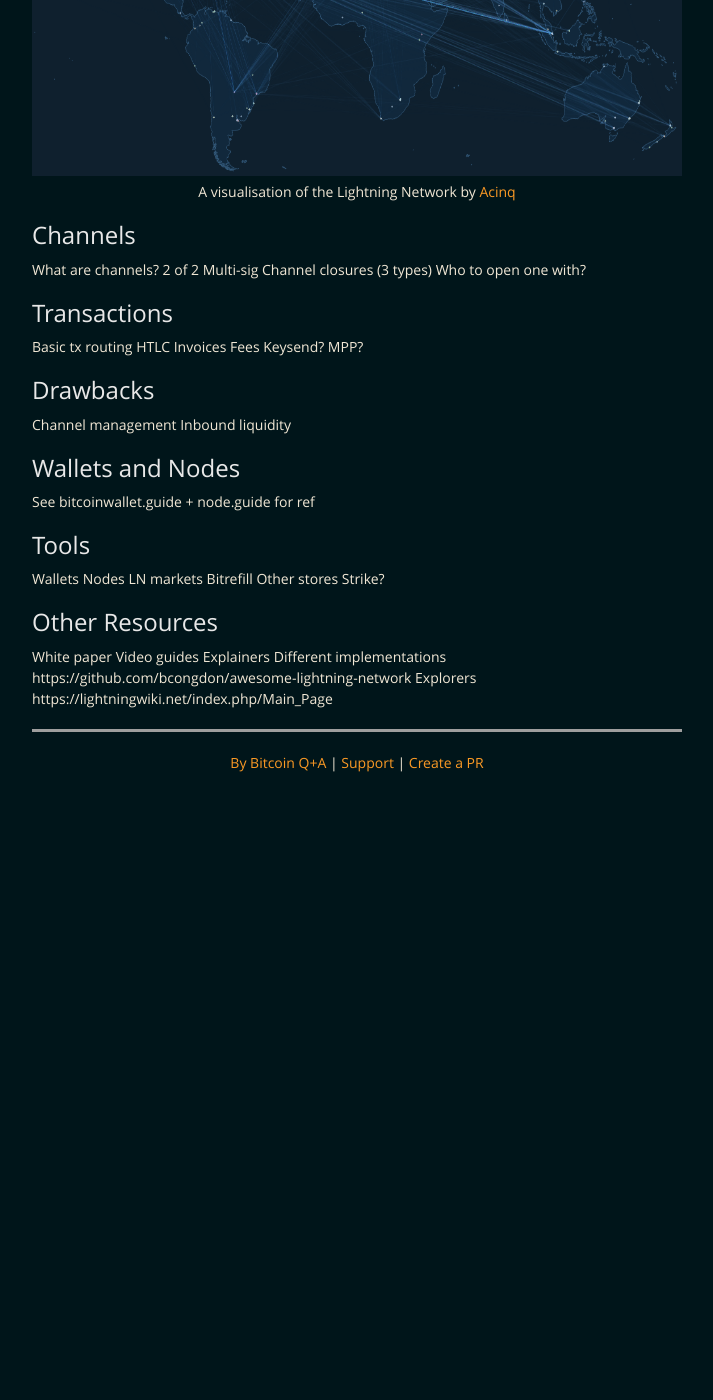
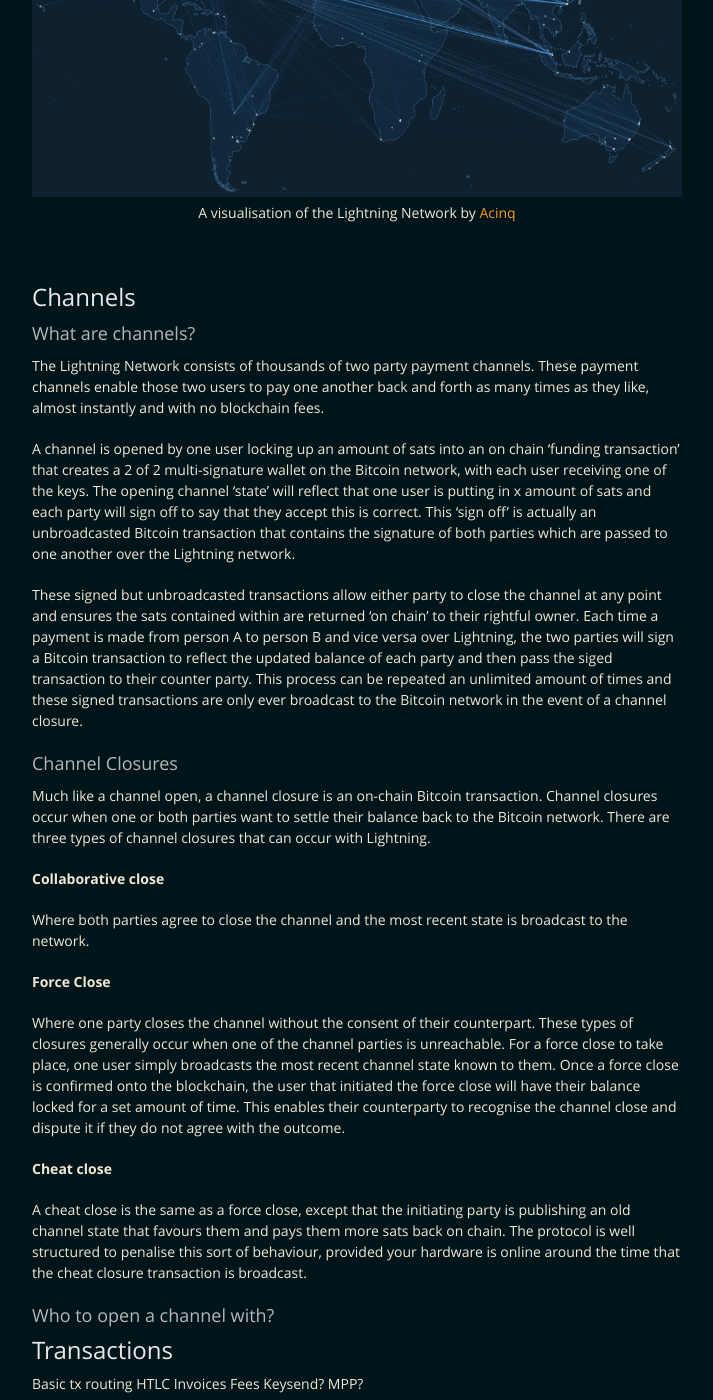
Before and after one commit to BitcoinQnA/ln-guide, a Jekyll site: the page built from index.md, in a window 1280 px wide and 1400 px high, scrolled down 1356 px. Shown: the whole window, without its empty margins (283-996 px from the left). Built offline with Jekyll 4.4.1, drawn with Linux system fonts in a browser that asks for light colours; before the commit the page ends 2260 px from its top, so only the background shows below that; some of the changed text lies outside the part shown; grey boxes are pictures that could not be loaded.

Commit message:
Update index.md

```diff
--- a/index.md
+++ b/index.md
@@ -25,9 +25,9 @@ This page aims to help people understand a little more on the mechanics of Light
 
 ## The Bitcoin and Lightning stack
 
-The Bitcoin 'base layer' (the blockchain) cannot facilitate enough transactions to allow billions of people to use it every day. For example, if a couple of million people suddenly wanted to start using the network daily to everyday purchases, the transaction queue and fee rate would quickly spike as people compete to get their transactions processed. To aleviate this and enable the network to scale to cope with the expected exponential increase in transaction numbers, a layered system is being worked on and rolled out, much like the [internet protocol stack](https://en.wikipedia.org/wiki/Internet_protocol_suite).
+The Bitcoin 'base layer' (the blockchain) cannot facilitate enough transactions to allow billions of people to use it every day. For example, if a couple of million people suddenly wanted to start using the network daily for everyday purchases, the transaction queue and fee rate would quickly spike as people compete to get their transactions processed. To aleviate this and enable the network to scale to cope with the expected exponential increase in transaction numbers, a layered system is being worked on and rolled out, much like the [internet protocol stack](https://en.wikipedia.org/wiki/Internet_protocol_suite).
 
-Of course these transaction levels could be drastically increased by using a centralised database, similar to the current financial system with have today. But that wouldn't be very 'Bitcoin', would it? Enter the original 'layer 2' solution, [The Lightning Network](https://lightning.network/lightning-network-paper.pdf).
+Of course these transaction levels could be drastically increased by using a centralised database, similar to the current financial system we have today. But that wouldn't be very 'Bitcoin', would it? Transactions could be censored, privacy would be non-existant and we would be no better off. Enter the original 'layer 2'  Bitcoin solution, [The Lightning Network](https://lightning.network/lightning-network-paper.pdf).
 
 The Lightning Network is scaling solution built on top of the Bitcoin protocol. It facilitates smaller, near instant payments between users at very low cost. It prevents the need for every transaction made to take place on the Bitcoin ‘base layer’ whilst still ensuring that the value being transacted abides by the rules of the Bitcoin network. It is trustless, with no centralised databases and every part of the Lightning Network starts from and finishes up, on the Bitcoin blockchain. Users can exit 'layer 2' and return to the base layer at any time they like.
 
@@ -37,13 +37,36 @@ The Lightning Network is scaling solution built on top of the Bitcoin protocol.
 A visualisation of the Lightning Network by <a href="https://explorer.acinq.co/">Acinq</a>
 </p>
 
+<br/>
 
 ## Channels
 
-What are channels?
-2 of 2 Multi-sig
-Channel closures (3 types)
-Who to open one with?
+### What are channels?
+
+The Lightning Network consists of thousands of two party payment channels. These payment channels enable those two users to pay one another back and forth as many times as they like, almost instantly and with no blockchain fees.
+
+A channel is opened by one user locking up an amount of sats into an on chain 'funding transaction' that creates a 2 of 2 multi-signature wallet on the Bitcoin network, with each user receiving one of the keys. The opening channel 'state' will reflect that one user is putting in x amount of sats and each party will sign off to say that they accept this is correct. This 'sign off' is actually an unbroadcasted Bitcoin transaction that contains the signature of both parties which are passed to one another over the Lightning network.
+
+These signed but unbroadcasted transactions allow either party to close the channel at any point and ensures the sats contained within are returned 'on chain' to their rightful owner. Each time a payment is made from person A to person B and vice versa over Lightning, the two parties will sign a Bitcoin transaction to reflect the updated balance of each party and then pass the siged transaction to their counter party. This process can be repeated an unlimited amount of times and these signed transactions are only ever broadcast to the Bitcoin network in the event of a channel closure.
+
+### Channel Closures
+
+Much like a channel open, a channel closure is an on-chain Bitcoin transaction. Channel closures occur when one or both parties want to settle their balance back to the Bitcoin network. There are three types of channel closures that can occur with Lightning.
+
+**Collaborative close**
+
+Where both parties agree to close the channel and the most recent state is broadcast to the network.
+
+**Force Close**
+
+Where one party closes the channel without the consent of their counterpart. These types of closures generally occur when one of the channel parties is unreachable. For a force close to take place, one user simply broadcasts the most recent channel state known to them. Once a force close is confirmed onto the blockchain, the user that initiated the force close will have their balance locked for a set amount of time. This enables their counterparty to recognise the channel close and dispute it if they do not agree with the outcome.
+
+**Cheat close**
+
+A cheat close is the same as a force close, except that the initiating party is publishing an old channel state that favours them and pays them more sats back on chain. The protocol is well structured to penalise this sort of behaviour, provided your hardware is online around the time that the cheat closure transaction is broadcast.
+
+### Who to open a channel with?
+
 
 
 ##  Transactions
```
